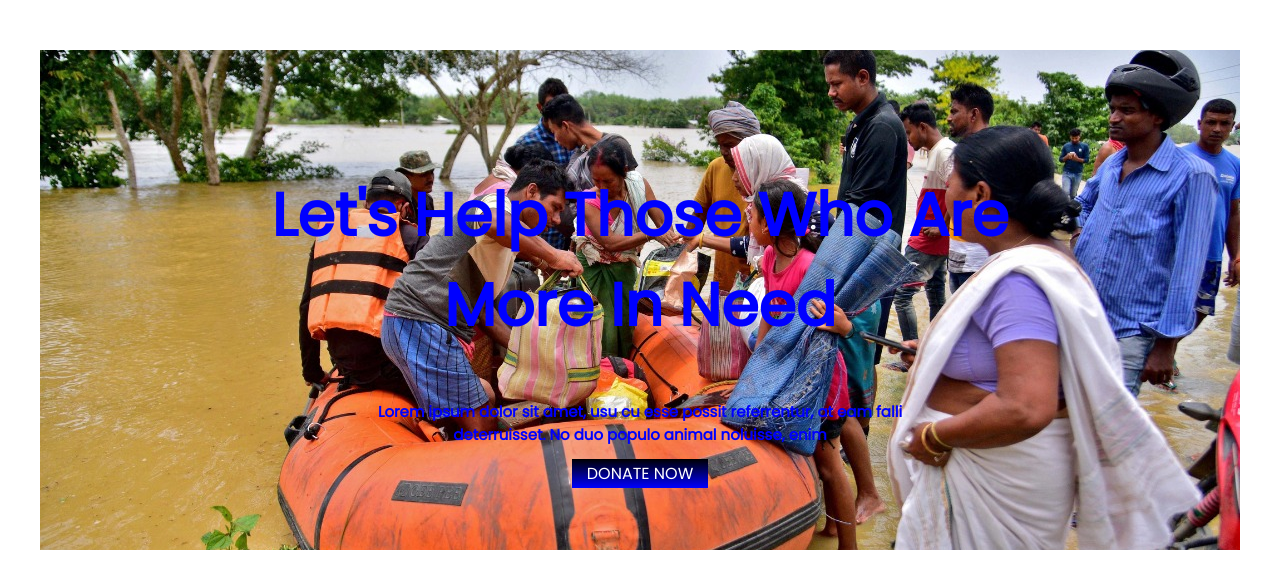
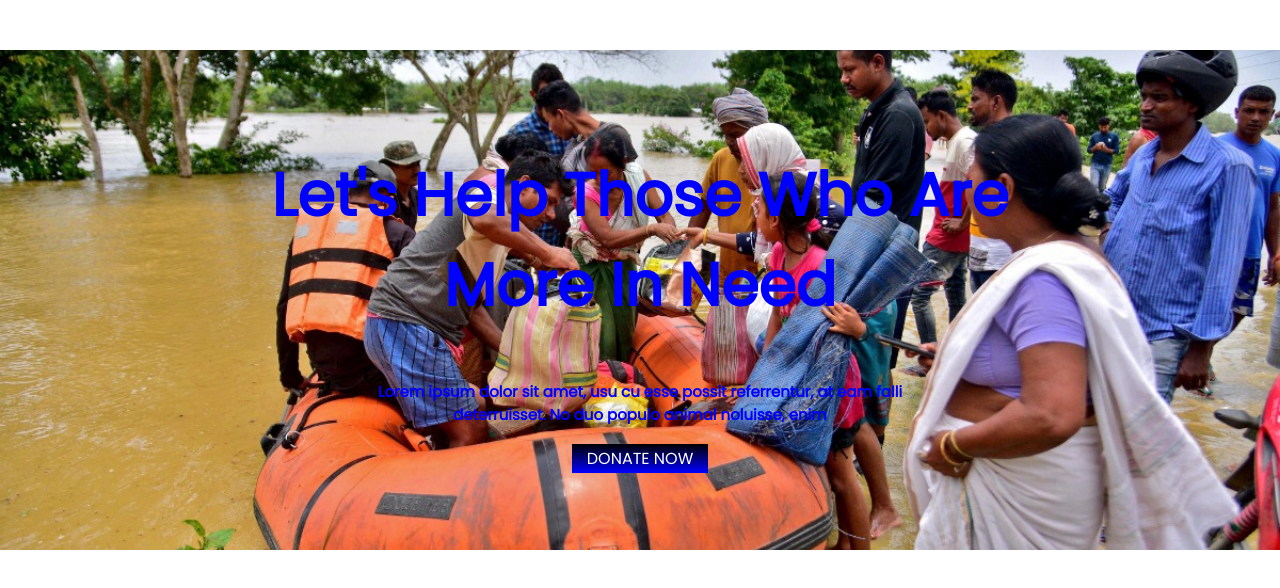
Before and after one commit to ahmadbinraees/donate-today, a plain HTML site: page index.html in a window 1280 px wide. Drawn offline with Linux system fonts and the light colour scheme.

Commit message:
banner area modified

```diff
--- a/style.css
+++ b/style.css
@@ -7,17 +7,19 @@ body{
     text-align: center;
     background-image: url(images/donation5.jpg);
     background-repeat: no-repeat;
+    background-size: 100%;
     background-position: center;
     height: 500px;
 }
 .banner h1{
-    padding-top: 120px;
+    padding-top: 100px;
     color: blue;
     font-size: 60px;
 }
 .banner h3{
     color: blue;
     font-size: 15px;
+    margin-bottom: 20px;
 }
 .linked-button{
     text-decoration: none;
```
